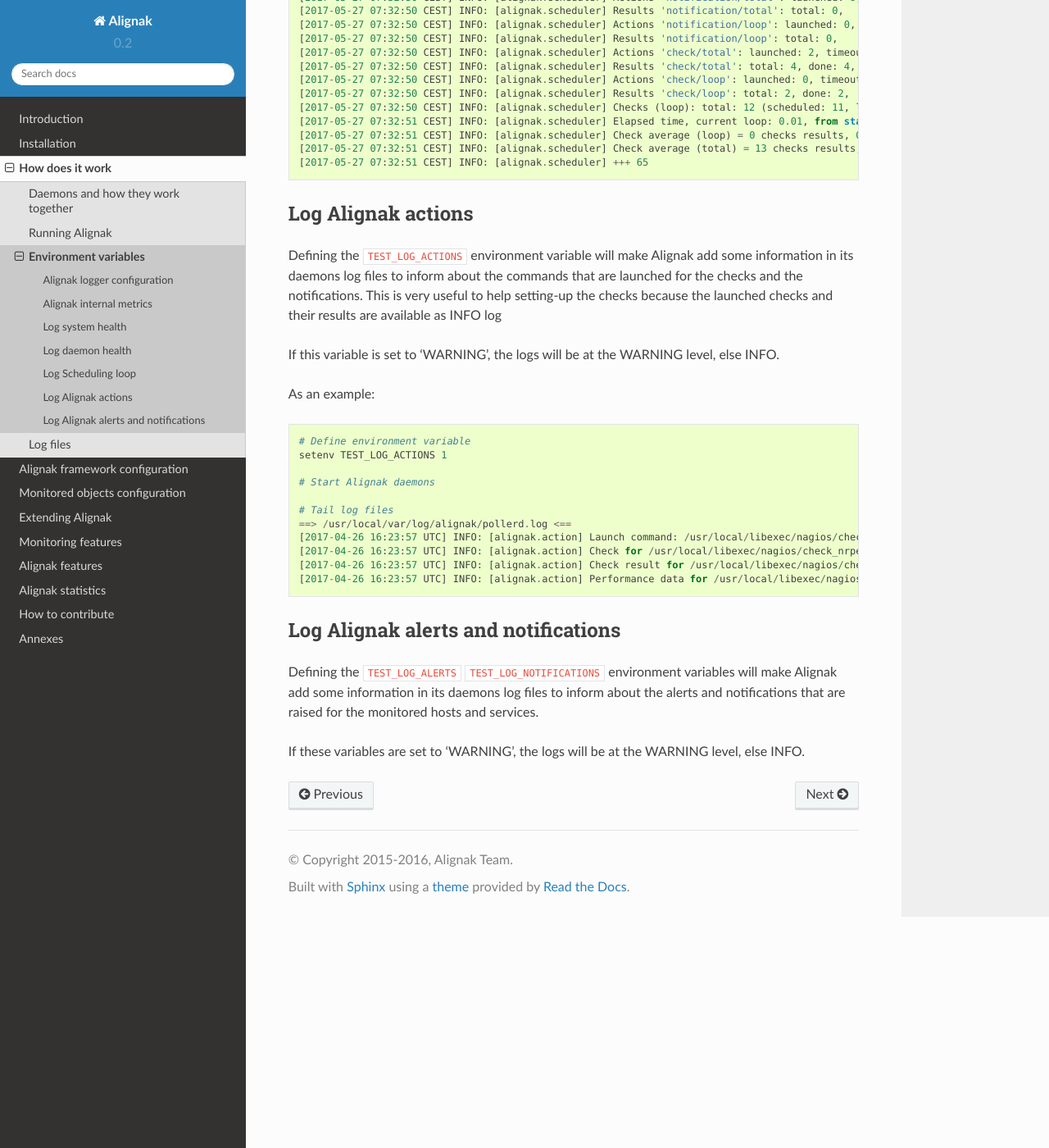
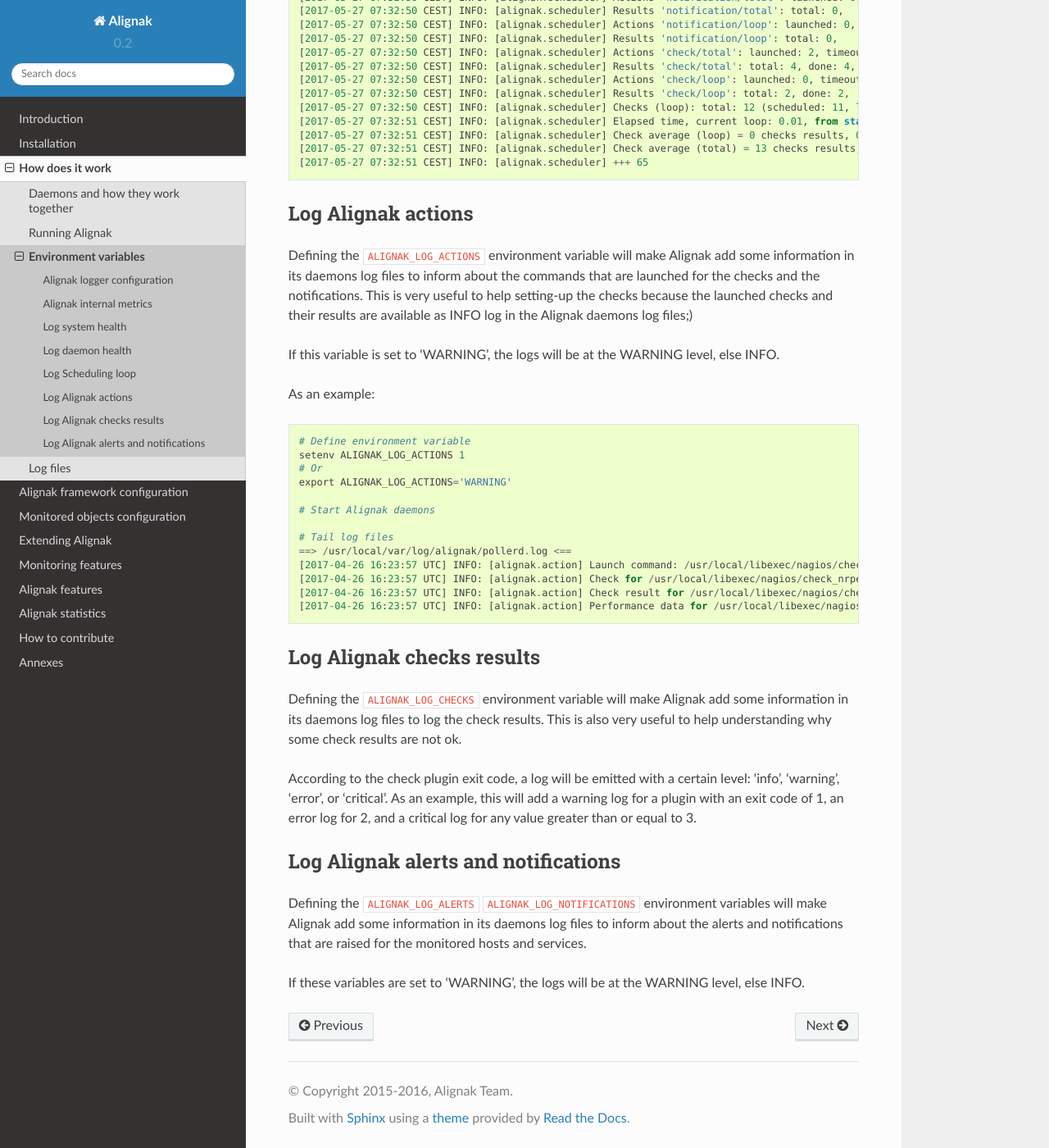
Before and after one commit to Alignak-monitoring/alignak-doc, a Sphinx documentation site: the page built from source/03_how_it_work/03_environment_variables.rst, in a window 1280 px wide and 1400 px high, scrolled down 2581 px. Shown: the whole window at 82% size. Built offline with Sphinx 7.4.7 and the Read the Docs theme 2.0.0, drawn with Linux system fonts in a browser that asks for light colours; pages that are not in the unit, such as notebooks, are missing from menus.

Commit message:
Update for documenting Alignak environment variables

```diff
--- a/source/03_how_it_work/03_environment_variables.rst
+++ b/source/03_how_it_work/03_environment_variables.rst
@@ -126,7 +126,7 @@
 Log Alignak actions
 -------------------
 
-Defining the ``TEST_LOG_ACTIONS`` environment variable will make Alignak add some information in its daemons log files to inform about the commands that are launched for the checks and the notifications. This is very useful to help setting-up the checks because the launched checks and their results are available as INFO log
+Defining the ``ALIGNAK_LOG_ACTIONS`` environment variable will make Alignak add some information in its daemons log files to inform about the commands that are launched for the checks and the notifications. This is very useful to help setting-up the checks because the launched checks and their results are available as INFO log in the Alignak daemons log files;)
 
 If this variable is set to 'WARNING', the logs will be at the WARNING level, else INFO.
 
@@ -134,7 +134,9 @@
 ::
 
     # Define environment variable
-    setenv TEST_LOG_ACTIONS 1
+    setenv ALIGNAK_LOG_ACTIONS 1
+    # Or
+    export ALIGNAK_LOG_ACTIONS='WARNING'
 
     # Start Alignak daemons
 
@@ -146,9 +148,16 @@
     [2017-04-26 16:23:57 UTC] INFO: [alignak.action] Performance data for /usr/local/libexec/nagios/check_nrpe -H 93.93.47.81 -t 10 -u -n -c check_zombie_procs: procs=0;5;10;0;
 
 
+Log Alignak checks results
+--------------------------
+
+Defining the ``ALIGNAK_LOG_CHECKS`` environment variable will make Alignak add some information in its daemons log files to log the check results. This is also very useful to help understanding why some check results are not ok.
+
+According to the check plugin exit code, a log will be emitted with a certain level: 'info', 'warning', 'error', or 'critical'. As an example, this will add a warning log for a plugin with an exit code of 1, an error log for 2, and a critical log for any value greater than or equal to 3.
+
 Log Alignak alerts and notifications
 ------------------------------------
 
-Defining the ``TEST_LOG_ALERTS`` ``TEST_LOG_NOTIFICATIONS`` environment variables will make Alignak add some information in its daemons log files to inform about the alerts and notifications that are raised for the monitored hosts and services.
+Defining the ``ALIGNAK_LOG_ALERTS`` ``ALIGNAK_LOG_NOTIFICATIONS`` environment variables will make Alignak add some information in its daemons log files to inform about the alerts and notifications that are raised for the monitored hosts and services.
 
 If these variables are set to 'WARNING', the logs will be at the WARNING level, else INFO.
```
